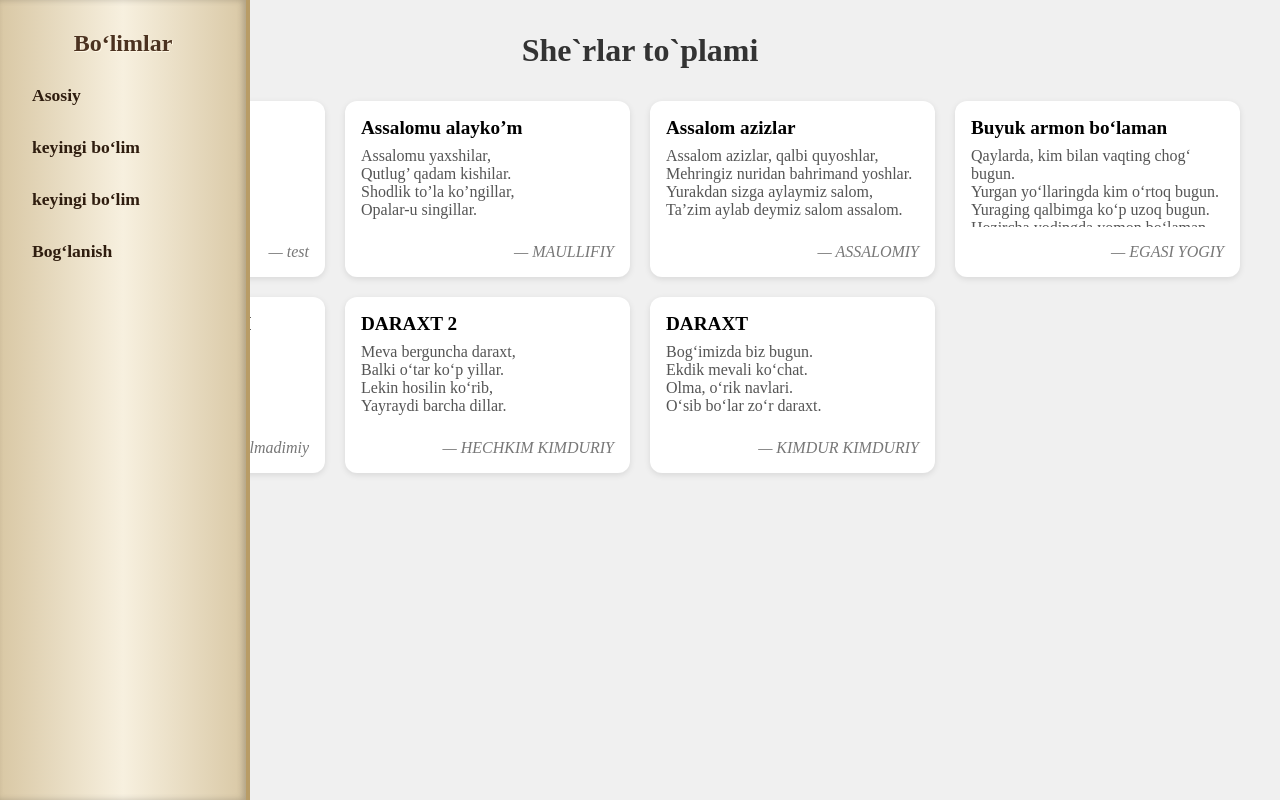
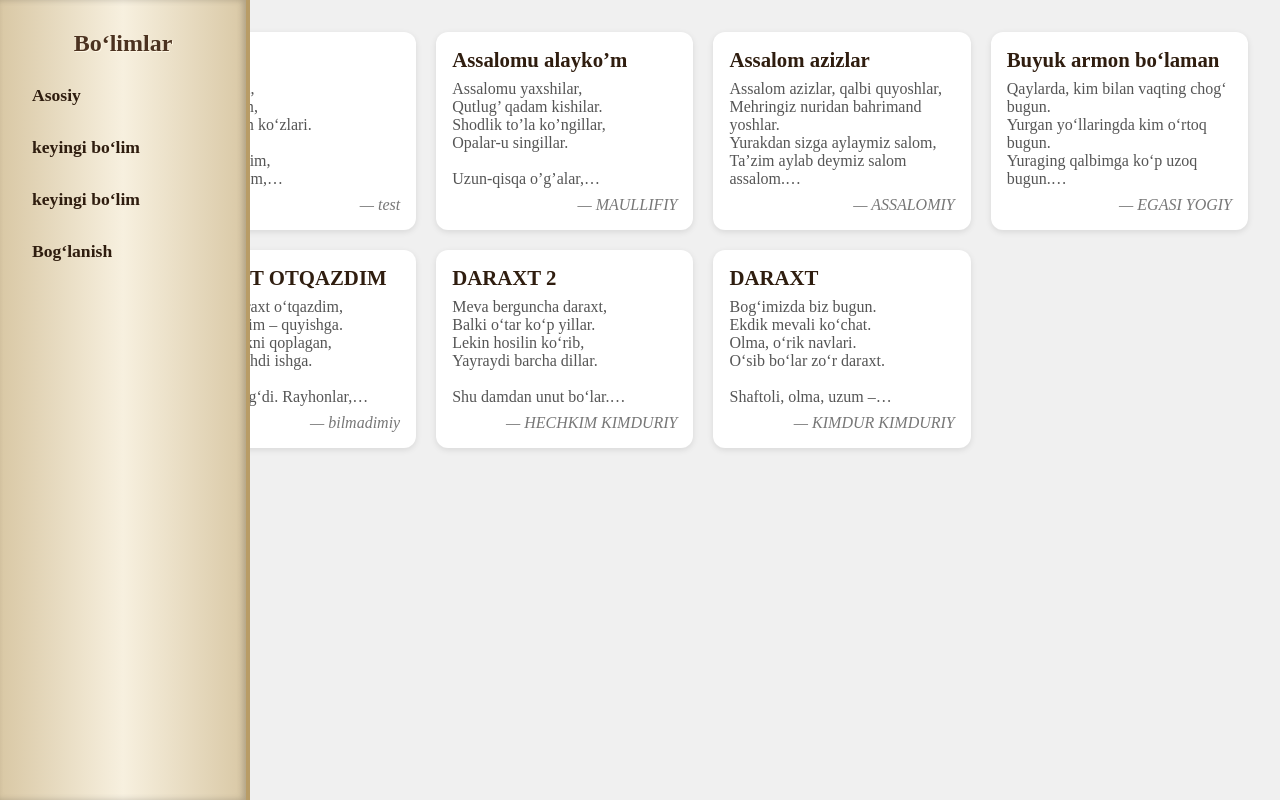
Before and after one commit to takhirovbunyad/Ijodiy-sayt, a Django app: page /sher/ in a window 1280 px wide. Run offline with Django 5.2, Linux system fonts and the light colour scheme; data comes from the database, SQL or seed files in the repository; some web fonts are replaced.

Commit message:
adding new page

```diff
--- a/static/css/sherlar.css
+++ b/static/css/sherlar.css
@@ -4,12 +4,10 @@ body {
   background: #f0f0f0;
   margin: 0;
   padding: 2rem;
-}
-
-.title {
-  text-align: center;
-  margin-bottom: 2rem;
-  color: #333;
+  display: flex;               /* Body flex container */
+  justify-content: center;     /* Ichidagi kontentni gorizontal markazlashtirish */
+  align-items: flex-start;     /* Vertikal yuqoriga qaratish */
+  min-height: 100vh;
 }
 
 /* She’rlar konteyneri va kartalari */
@@ -17,10 +15,26 @@ body {
   display: grid;
   grid-template-columns: repeat(4, 1fr);
   gap: 20px;
-  max-width: 1200px;
-  margin: 0 auto;
+  max-width: 1200px;      /* Maksimal kenglik */
+  width: 100%;            /* Kichik ekranlarda moslashish uchun */
+  justify-content: center; /* Grid ichidagi elementlarni markazlashtirish */
+  box-sizing: border-box;
 }
 
+/* Responsive grid ustida */
+@media (max-width: 900px) {
+  .poem-container {
+    grid-template-columns: repeat(2, 1fr);
+  }
+}
+
+@media (max-width: 600px) {
+  .poem-container {
+    grid-template-columns: 1fr;
+  }
+}
+
+/* Kartalar */
 .poem-card {
   background: #fff;
   padding: 1rem;
@@ -28,29 +42,44 @@ body {
   box-shadow: 0 2px 6px rgba(0,0,0,0.1);
   cursor: pointer;
   transition: transform 0.2s ease;
+  display: flex;
+  flex-direction: column;
+  max-height: 280px;
+  overflow: hidden;
 }
 
 .poem-card:hover {
   transform: translateY(-5px);
 }
 
+/* Sarlavha */
 .poem-card h3 {
   margin: 0 0 0.5rem;
-  font-size: 1.2rem;
+  font-size: 1.3rem;
+  flex-shrink: 0;
+  color: #2f1d0f;
 }
 
+/* Matn */
 .poem-card p {
   color: #555;
-  max-height: 5em;
+  flex-grow: 1;
   overflow: hidden;
+  text-overflow: ellipsis;
+  display: -webkit-box;
+  -webkit-line-clamp: 6;
+  -webkit-box-orient: vertical;
+  margin-bottom: 0.5rem;
 }
 
+/* Muallif */
 .author {
   display: block;
-  margin-top: 1rem;
+  margin-top: auto;
   text-align: right;
   font-style: italic;
   color: #777;
+  flex-shrink: 0;
 }
 
 /* Modal fon va joylashuvi */
@@ -146,9 +175,6 @@ body {
   }
 }
 
-
-
-
 #modal-expand-btn:hover {
   background-color: #a07f3f;
 }
@@ -156,19 +182,6 @@ body {
 /* Modal ochilganda + tugma ko‘rinadi */
 #poem-modal:not(.hidden) ~ #modal-expand-btn {
   display: block;
-}
-
-/* Responsive grid: kichik ekranlar uchun */
-@media (max-width: 900px) {
-  .poem-container {
-    grid-template-columns: repeat(2, 1fr);
-  }
-}
-
-@media (max-width: 600px) {
-  .poem-container {
-    grid-template-columns: 1fr;
-  }
 }
 
 /* Kattalashish o‘lchamlari — modal va matn */
--- a/templates/sherlar.html
+++ b/templates/sherlar.html
@@ -12,7 +12,7 @@
 </head>
 <body>
   {% include "sidebar2.html" %}
-  <h1 class="title">She`rlar to`plami</h1>
+  <h1 class="title"> ㅤ ㅤ ㅤ ㅤ</h1>
     <button id="modal-expand-btn" class="modal-expand-btn">+</button>
 
   <div class="poem-container">
```
